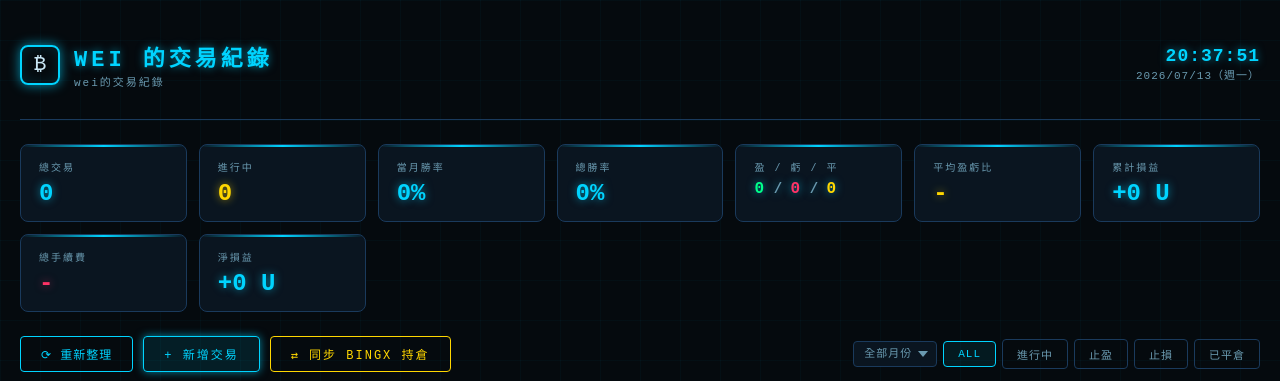
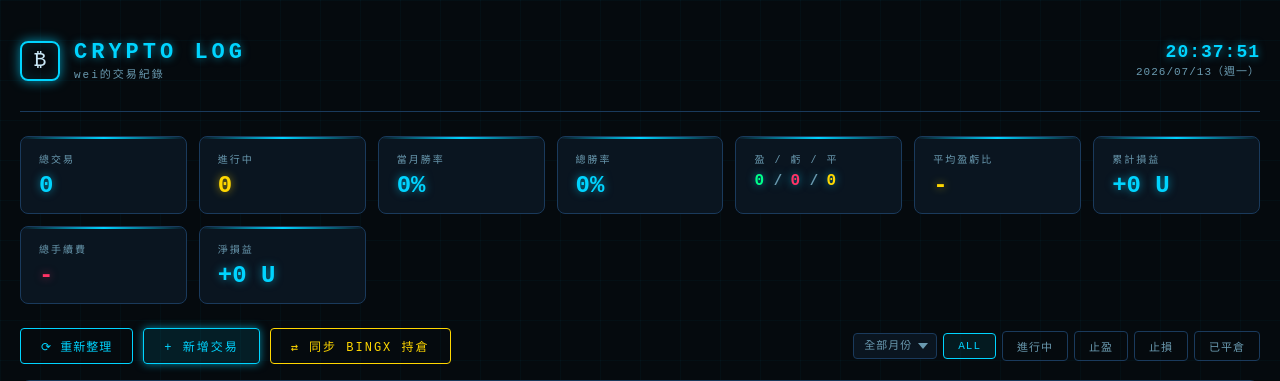
Before and after one commit to wei0904/crypto-trading-log, a Flask app: page / in a window 1280 px wide. Shown: the top 381 px of the page. Run offline with Flask 3, Linux system fonts and the light colour scheme; data that the repository does not hold is empty; some libraries are stand-ins or nearby versions.

Commit message:
revert title to original

```diff
--- a/templates/index.html
+++ b/templates/index.html
@@ -3,7 +3,7 @@
 <head>
 <meta charset="UTF-8">
 <meta name="viewport" content="width=device-width, initial-scale=1.0">
-<title>WEI 的交易紀錄</title>
+<title>CRYPTO TRADING LOG</title>
 <link rel="manifest" href="/static/manifest.json">
 <meta name="theme-color" content="#050a0e">
 <meta name="apple-mobile-web-app-capable" content="yes">
@@ -331,7 +331,7 @@
     <div class="logo">
       <div class="logo-icon">₿</div>
       <div>
-        <h1 id="typing-title"></h1>
+        <h1>CRYPTO LOG</h1>
         <span>wei的交易紀錄</span>
       </div>
     </div>
@@ -1200,21 +1200,6 @@ async function syncBingX() {
   }
 }
 
-// 打字動態效果
-(function() {
-  const text = 'WEI 的交易紀錄';
-  const el = document.getElementById('typing-title');
-  let i = 0;
-  function type() {
-    if (i <= text.length) {
-      el.textContent = text.slice(0, i) + (i < text.length ? '|' : '');
-      i++;
-      setTimeout(type, i === text.length + 1 ? 0 : 100);
-    }
-  }
-  type();
-})();
-
 loadTrades();
 initFeeRateDisplay();
 setInterval(syncBingX, 30000); // 每 30 秒自動同步一次
```
